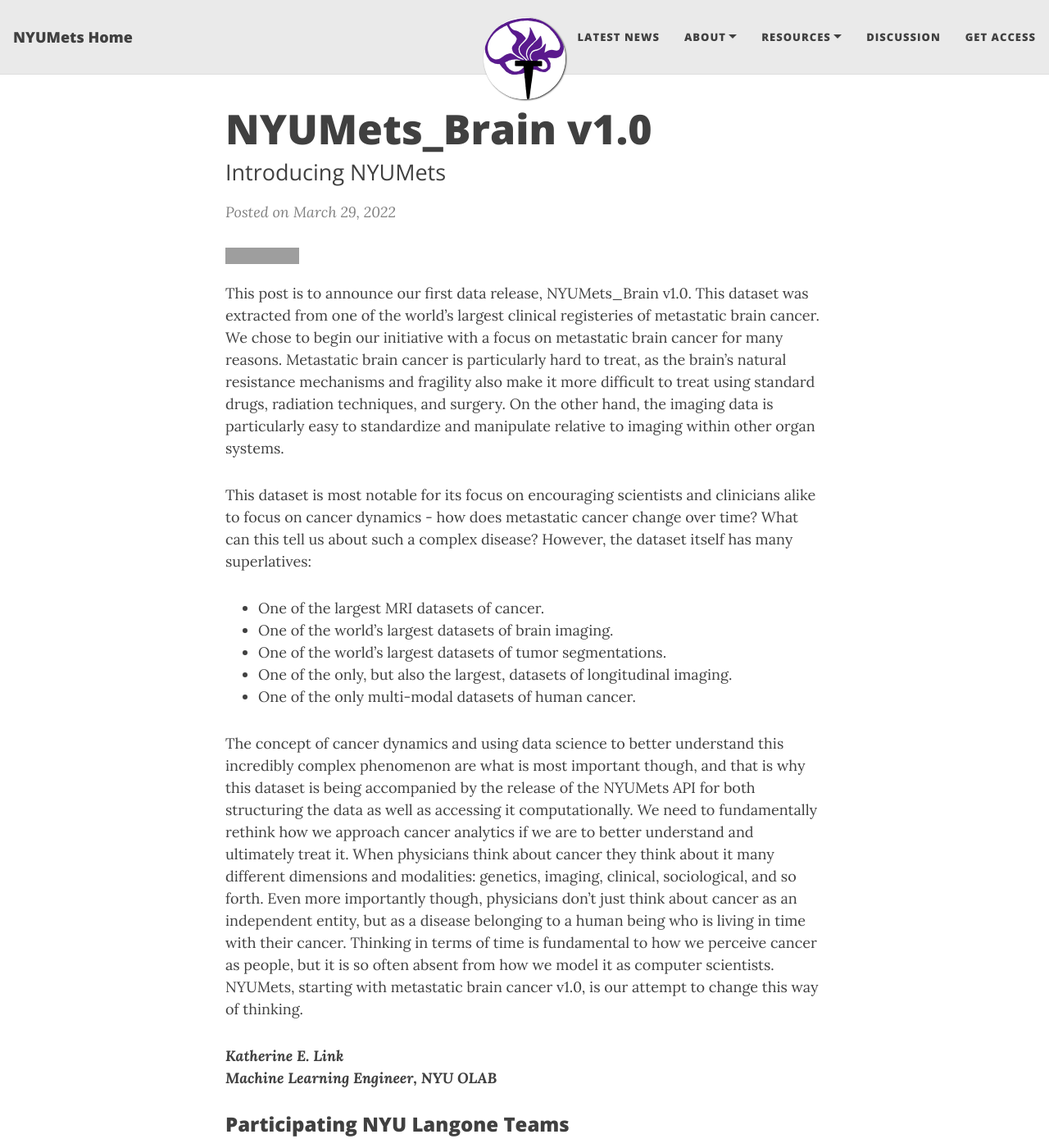
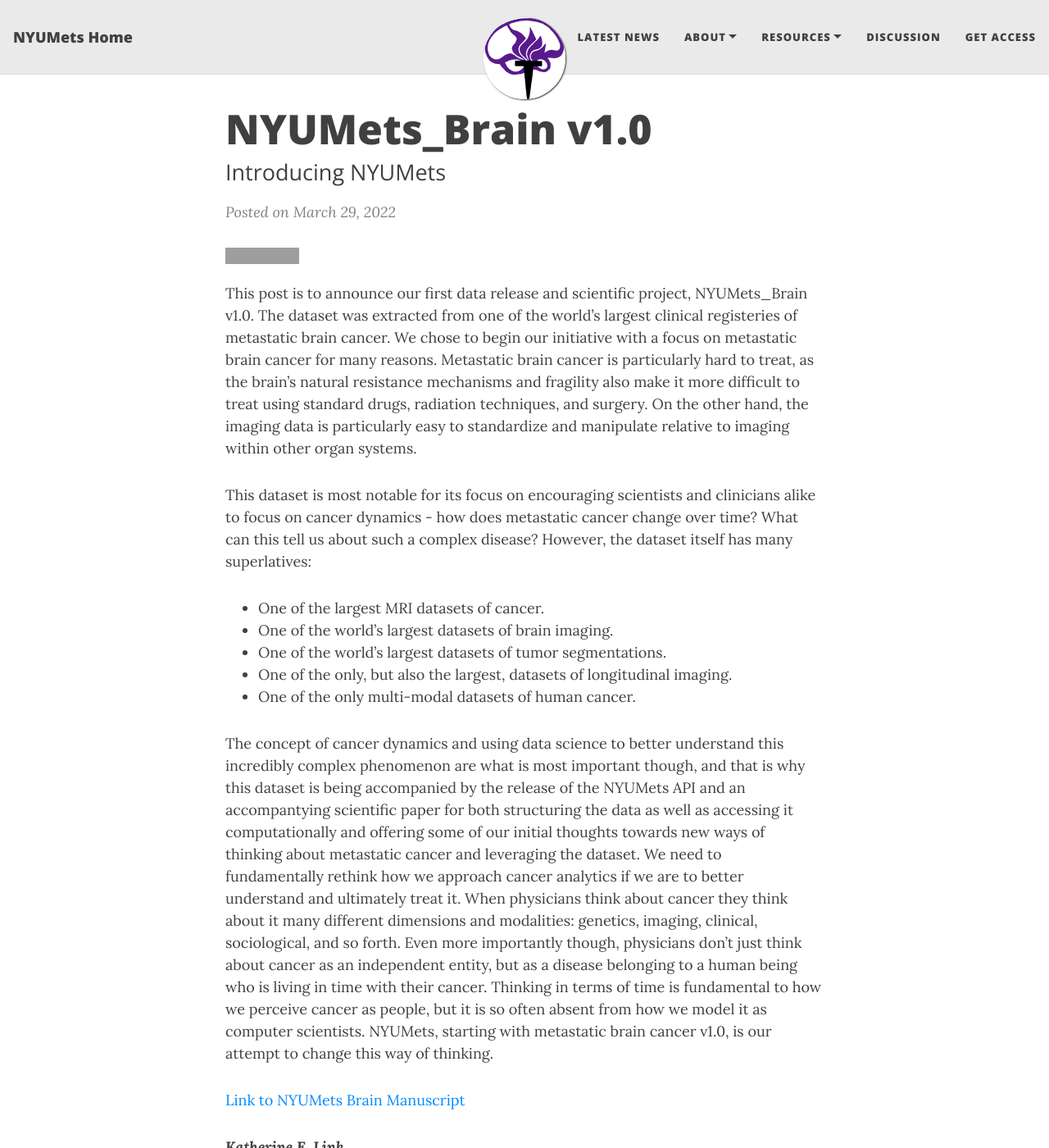
Before and after one commit to nyumets/nyumets.github.io, a Jekyll site: the page built from _posts/2022-03-29-nyumets-brain-v1.md, in a window 1280 px wide and 1400 px high. Shown: the whole window at 82% size. Built offline with Jekyll 4.4.1, drawn with Linux system fonts in a browser that asks for light colours; nearby versions of some CDN libraries; grey boxes are pictures that could not be loaded.

Commit message:
preprint link

```diff
--- a/_posts/2022-03-29-nyumets-brain-v1.md
+++ b/_posts/2022-03-29-nyumets-brain-v1.md
@@ -7,7 +7,7 @@
 tags: [NYUMets, NYUMets_brain]
 social-share: false
 ---
-This post is to announce our first data release, NYUMets_Brain v1.0. This dataset was extracted from one of the world's largest clinical registeries of metastatic brain cancer. We chose to begin our initiative with a focus on metastatic brain cancer for many reasons. Metastatic brain cancer is particularly hard to treat, as the brain's natural resistance mechanisms and fragility also make it more difficult to treat using standard drugs, radiation techniques, and surgery. On the other hand, the imaging data is particularly easy to standardize and manipulate relative to imaging within other organ systems.
+This post is to announce our first data release and scientific project, NYUMets_Brain v1.0. The dataset was extracted from one of the world's largest clinical registeries of metastatic brain cancer. We chose to begin our initiative with a focus on metastatic brain cancer for many reasons. Metastatic brain cancer is particularly hard to treat, as the brain's natural resistance mechanisms and fragility also make it more difficult to treat using standard drugs, radiation techniques, and surgery. On the other hand, the imaging data is particularly easy to standardize and manipulate relative to imaging within other organ systems.
 
 This dataset is most notable for its focus on encouraging scientists and clinicians alike to focus on cancer dynamics - how does metastatic cancer change over time? What can this tell us about such a complex disease? However, the dataset itself has many superlatives:<br>
 
@@ -17,7 +17,9 @@
 - One of the only, but also the largest, datasets of longitudinal imaging.
 - One of the only multi-modal datasets of human cancer.<br>
 
-The concept of cancer dynamics and using data science to better understand this incredibly complex phenomenon are what is most important though, and that is why this dataset is being accompanied by the release of the NYUMets API for both structuring the data as well as accessing it computationally. We need to fundamentally rethink how we approach cancer analytics if we are to better understand and ultimately treat it. When physicians think about cancer they think about it many different dimensions and modalities: genetics, imaging, clinical, sociological, and so forth. Even more importantly though, physicians don’t just think about cancer as an independent entity, but as a disease belonging to a human being who is living in time with their cancer. Thinking in terms of time is fundamental to how we perceive cancer as people, but it is so often absent from how we model it as computer scientists. NYUMets, starting with metastatic brain cancer v1.0, is our attempt to change this way of thinking.<br>
+The concept of cancer dynamics and using data science to better understand this incredibly complex phenomenon are what is most important though, and that is why this dataset is being accompanied by the release of the NYUMets API and an accompantying scientific paper for both structuring the data as well as accessing it computationally and offering some of our initial thoughts towards new ways of thinking about metastatic cancer and leveraging the dataset. We need to fundamentally rethink how we approach cancer analytics if we are to better understand and ultimately treat it. When physicians think about cancer they think about it many different dimensions and modalities: genetics, imaging, clinical, sociological, and so forth. Even more importantly though, physicians don’t just think about cancer as an independent entity, but as a disease belonging to a human being who is living in time with their cancer. Thinking in terms of time is fundamental to how we perceive cancer as people, but it is so often absent from how we model it as computer scientists. NYUMets, starting with metastatic brain cancer v1.0, is our attempt to change this way of thinking.<br>
+
+<a href="https://nyumets.org/404">Link to NYUMets Brain Manuscript</a> <br>
 
 ***Katherine E. Link*** \
 ***Machine Learning Engineer, NYU OLAB*** <br>
```
